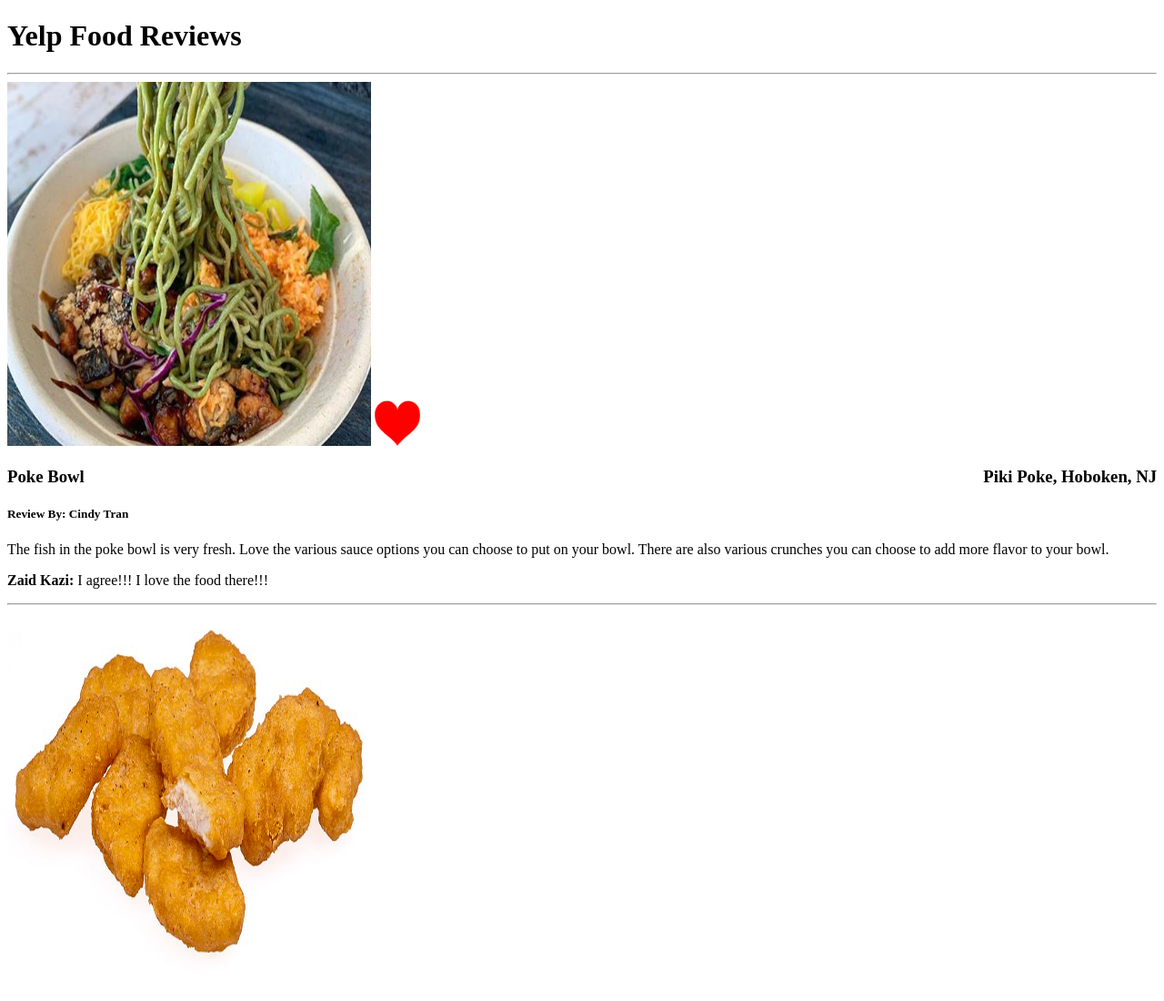
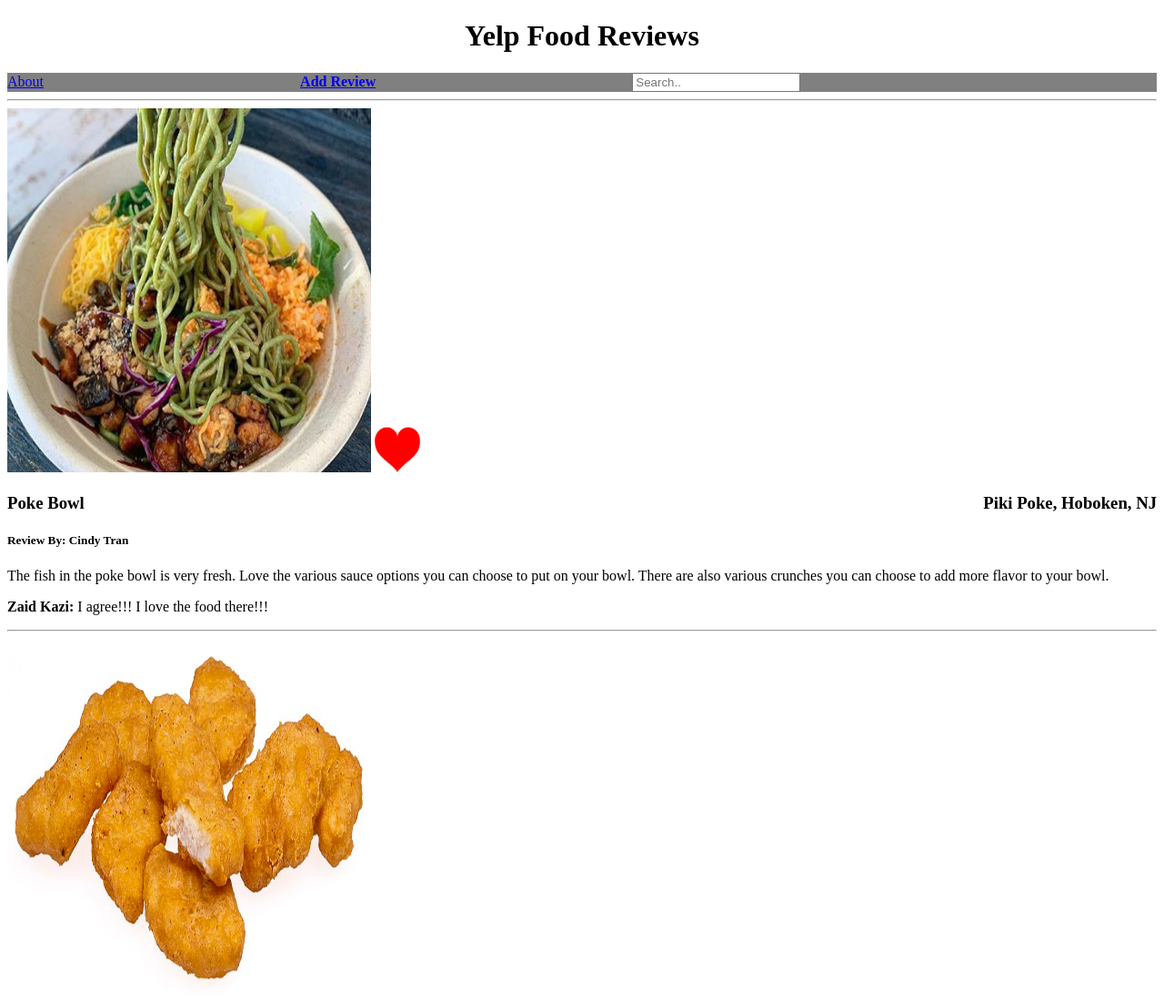
Before and after one commit to cindytran211/yelpfood.com, a plain HTML site: page index.html in a window 1280 px wide. Shown: the top 1100 px of the page at 91% size. Drawn offline with Linux system fonts and the light colour scheme.

Commit message:
Added a Nav bar index.html

```diff
--- a/index.html
+++ b/index.html
@@ -6,9 +6,13 @@
         </head>
     <body>
         <div>
-            <h1>Yelp Food Reviews</h1>
+            <h1 style="text-align: center;">Yelp Food Reviews</h1>
         </div>
-
+        <div style="background-color: gray">
+          <a href="#about">About</a>
+          <a href="#news" style="padding: 22%"><strong>Add Review</strong></a>
+          <input type="text" placeholder="Search..">
+        </div>
         <hr>
 
         <div>
```
